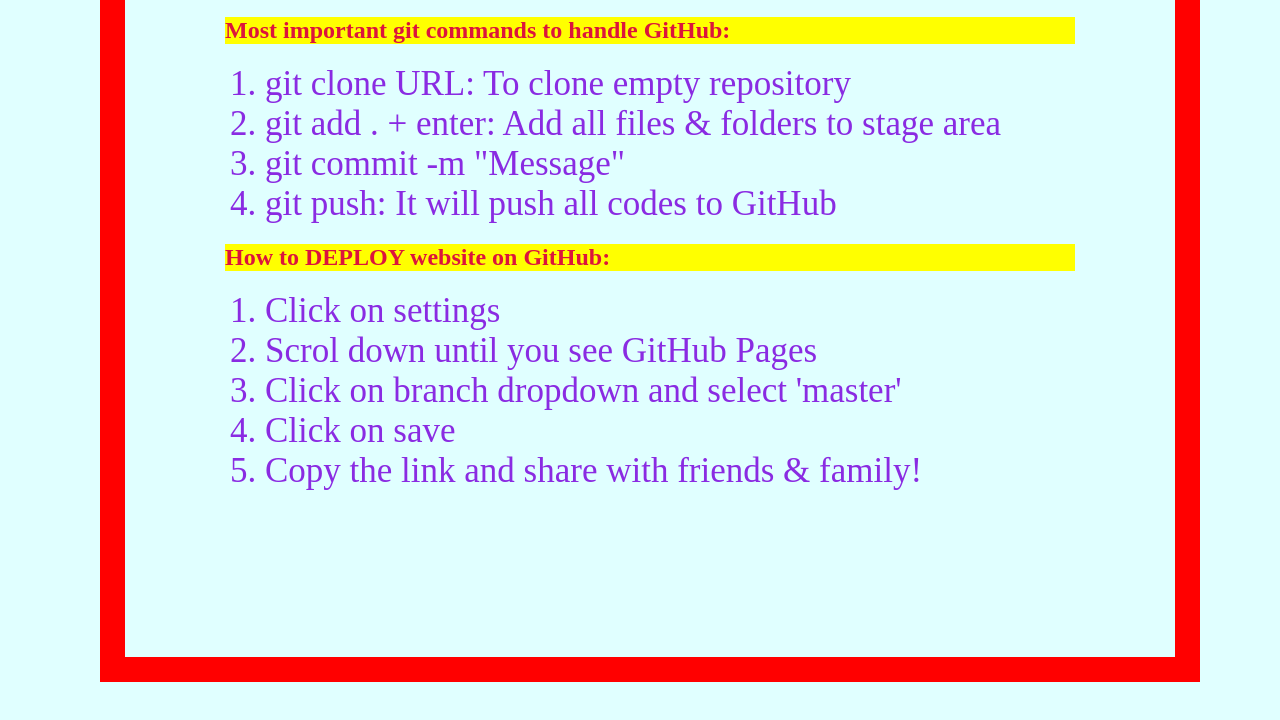
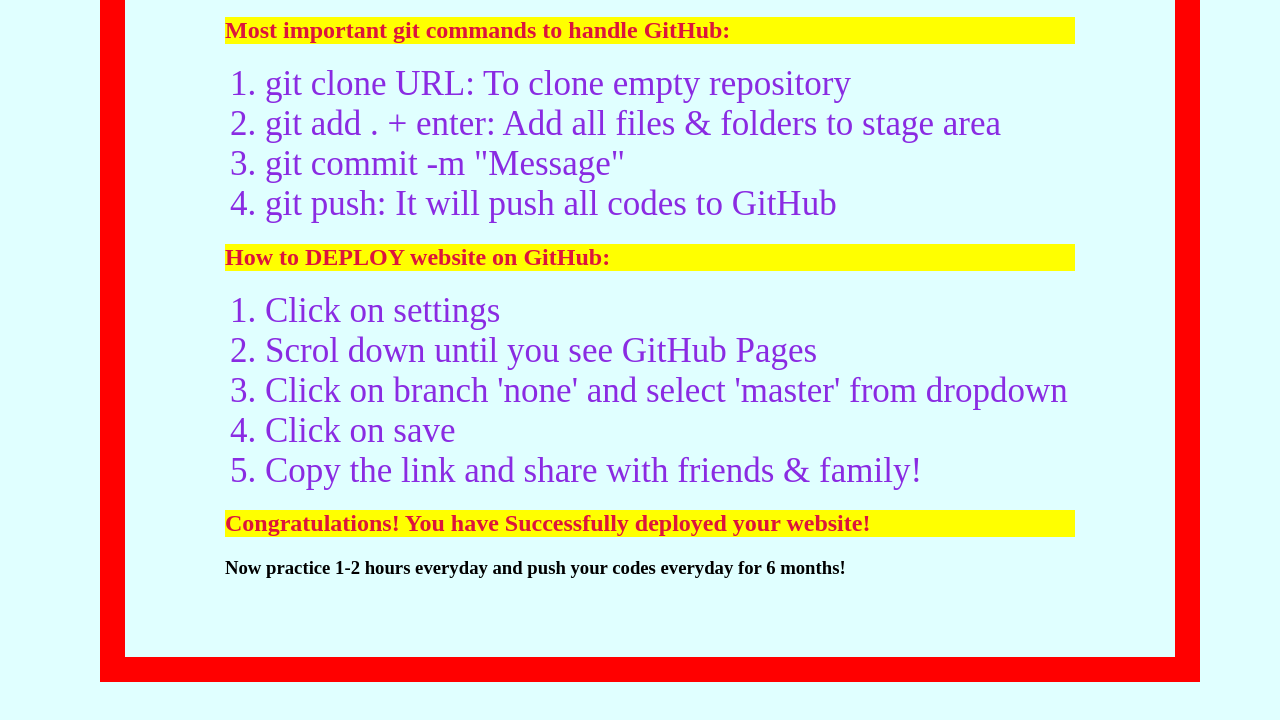
Before and after one commit to webmaaster/git-and-github, a plain HTML site: page index.html in a window 1280 px wide. Shown: the part 468-1188 px from the top of the page. Drawn offline with Linux system fonts and the light colour scheme.

Commit message:
Congratulations

```diff
--- a/index.html
+++ b/index.html
@@ -28,11 +28,15 @@
   <ol>
     <li>Click on settings</li>
     <li>Scrol down until you see GitHub Pages</li>
-    <li>Click on branch dropdown and select 'master'</li>
+    <li>Click on branch 'none' and select 'master' from dropdown</li>
     <li>Click on save</li>
     <li>Copy the link and share with friends & family!</li>
   </ol>
 
+  <h2>Congratulations! You have Successfully deployed your website!</h2>
+
+  <h3>Now practice 1-2 hours everyday and push your codes everyday for 6 months!</h3>
+
 
 </body>
 </html>
```
